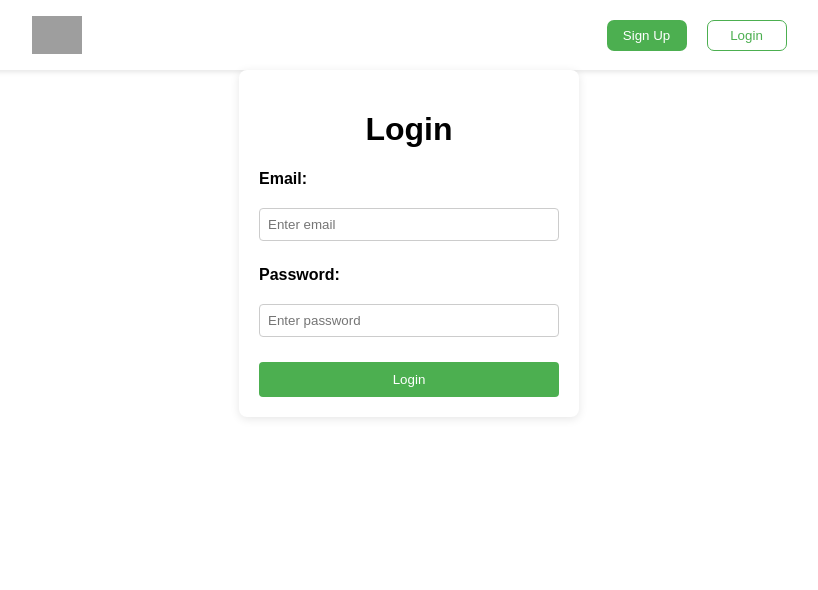
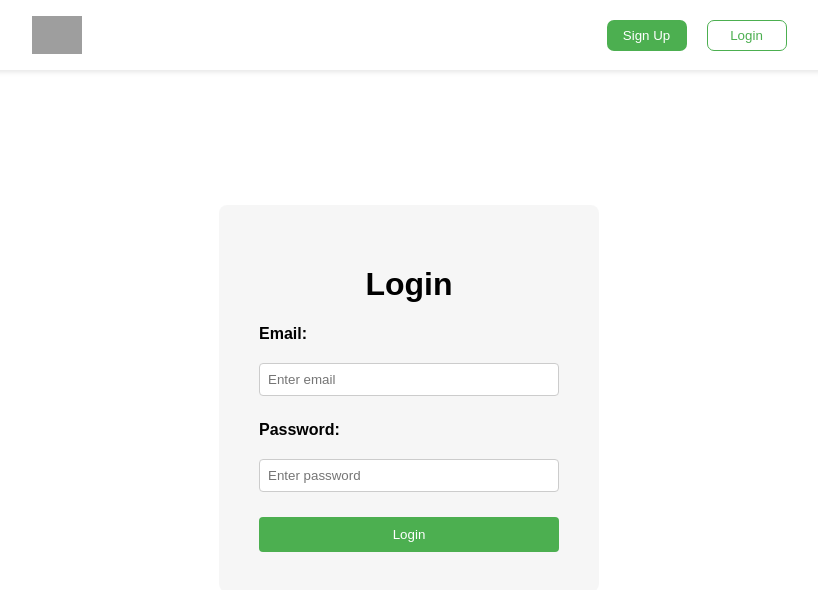
Before and after one commit to GOPIKAKB/contact-from, a React (Create React App) app: page /login in a window 1280 px wide. Shown: the top 590 px of the page, without its empty margins (231-1049 px from the left). Built offline with nearby package versions, Linux system fonts and the light colour scheme; grey boxes are pictures that could not be loaded.

Commit message:
Update Login.css

```diff
--- a/src/Component/Login/Login.css
+++ b/src/Component/Login/Login.css
@@ -3,17 +3,22 @@
   display: flex;
   justify-content: center;
   align-items: center;
+  margin-top: 135px;
 }
-  .login-form{
+
+.login-form {
   display: grid;
   gap: 15px;
+
 }
+
 .login {
-    width: 300px; /* Adjust width as needed */
-    padding: 20px;
-    background-color: #fff; /* Set your background color */
+  width: 300px;
+  padding: 40px;
+  background-color: #fff;
   border-radius: 8px;
-    box-shadow: 0 2px 10px rgba(0, 0, 0, 0.1); /* Add a subtle box shadow */
+  background-color: #00000009;
+
 }
 
 .login h1 {
@@ -32,13 +37,16 @@
 .login input {
   margin-bottom: 10px;
   padding: 8px;
-    border: 1px solid #ccc; /* Set your border color */
+  border: 1px solid #ccc;
+  /* Set your border color */
   border-radius: 4px;
 }
 
 .login button {
-    background-color: #4caf50; /* Set your button color */
-    color: #fff; /* Set your button text color */
+  background-color: #4caf50;
+  /* Set your button color */
+  color: #fff;
+  /* Set your button text color */
   padding: 10px;
   border: none;
   border-radius: 4px;
@@ -48,6 +56,7 @@
 /* Media query for responsiveness */
 @media (max-width: 768px) {
   .login {
-      width: 80%; /* Adjust width for smaller screens */
+    width: 80%;
+    /* Adjust width for smaller screens */
   }
 }
```
Lines whose indentation alone changed are shown as unchanged.
